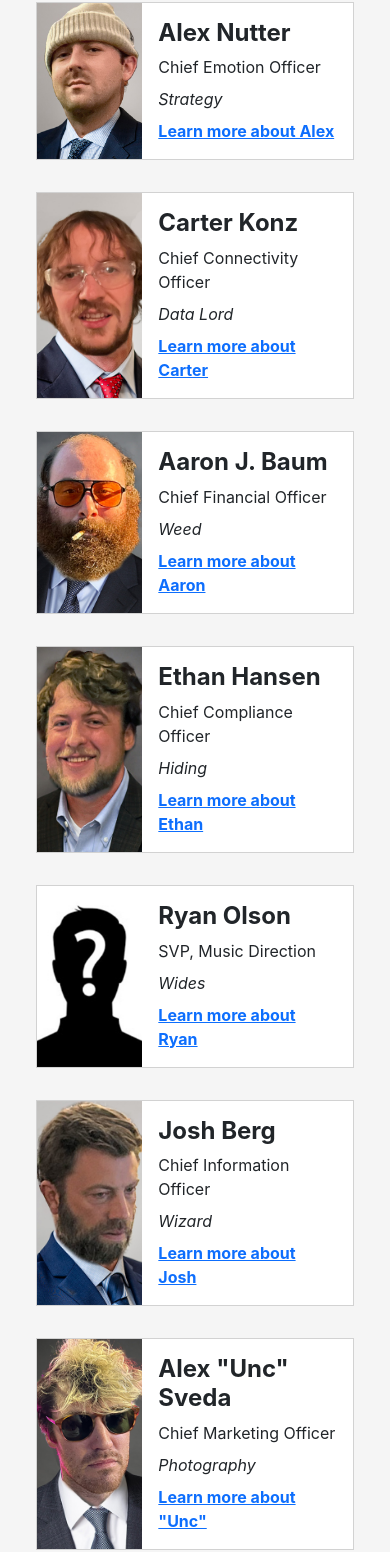
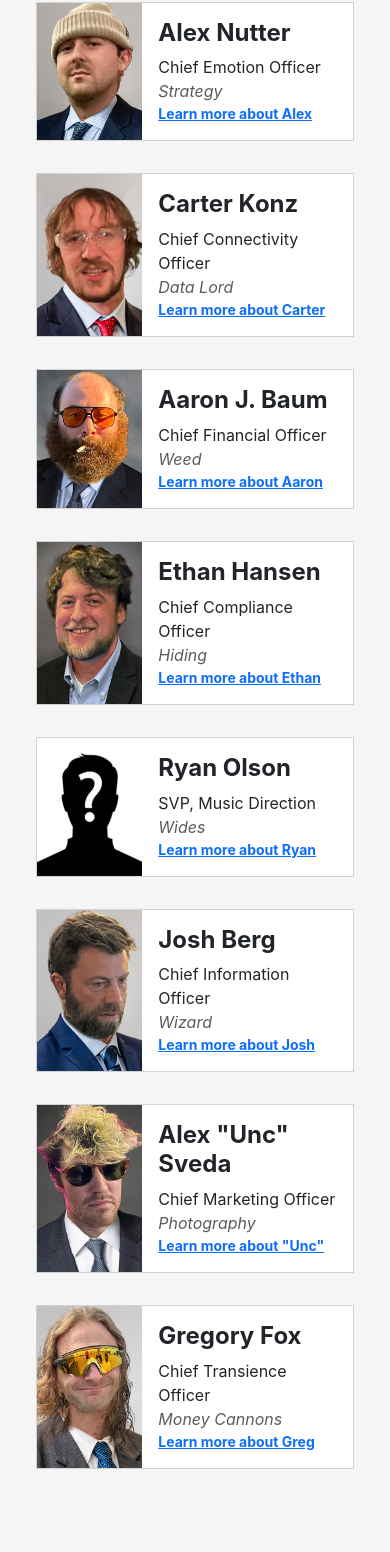
Before and after one commit to cartfisk/braingiver.life, a plain HTML site: page team.html in a window 390 px wide. Shown: the part 165-1717 px from the top of the page. After the commit the page ends 1650 px from the top, so only its background shows below. Drawn offline with nearby package versions, Linux system fonts and the light colour scheme.

Commit message:
new fix for small screens

```diff
--- a/team.html
+++ b/team.html
@@ -20,120 +20,120 @@
             <div class="row justify-content-center">
                 <div class="card m-3 p-0 rounded-0" style="max-width: 480px;">
                     <div class="row g-0">
-                        <div class="col-4">
-                            <img src="assets/images/nutter.jpg" class="img-fluid h-100 object-fit-cover" alt="Alex Nutter">
+                        <div class="col-4 d-flex">
+                            <img src="assets/images/nutter.jpg" class="img-fluid object-fit-cover" alt="Alex Nutter">
                         </div>
                         <div class="col-8">
-                            <div class="card-body">
+                            <div class="card-body d-flex flex-column justify-content-evenly">
                                 <h5 class="card-title">Alex Nutter</h5>
-                                <p class="card-text">Chief Emotion Officer</p>
-                                <p class="card-text fst-italic">Strategy</p>
-                                <a href="https://instagram.com/dealdrugger" class="card-text fw-bold">Learn more about Alex</a>
+                                <div class="card-text">Chief Emotion Officer</div>
+                                <div class="card-text text-muted fst-italic">Strategy</div>
+                                <small><a href="https://instagram.com/dealdrugger" class="card-text fw-bold">Learn more about Alex</a></small>
                             </div>
                         </div>
                     </div>
                 </div>
                 <div class="card m-3 p-0 rounded-0" style="max-width: 480px;">
                     <div class="row g-0">
-                        <div class="col-4">
-                            <img src="assets/images/carter.jpg" class="img-fluid h-100 object-fit-cover" alt="Carter Konz">
+                        <div class="col-4 d-flex">
+                            <img src="assets/images/carter.jpg" class="img-fluid object-fit-cover" alt="Carter Konz">
                         </div>
                         <div class="col-8">
-                            <div class="card-body">
+                            <div class="card-body d-flex flex-column justify-content-evenly">
                                 <h5 class="card-title">Carter Konz</h5>
-                                <p class="card-text">Chief Connectivity Officer</p>
-                                <p class="card-text fst-italic">Data Lord</p>
-                                <a href="https://instagram.com/vlushairlines" class="card-text fw-bold">Learn more about Carter</a>
+                                <div class="card-text">Chief Connectivity Officer</div>
+                                <div class="card-text text-muted fst-italic">Data Lord</div>
+                                <small><a href="https://instagram.com/vlushairlines" class="card-text fw-bold">Learn more about Carter</a></small>
                             </div>
                         </div>
                     </div>
                 </div>
                 <div class="card m-3 p-0 rounded-0" style="max-width: 480px;">
                     <div class="row g-0">
-                        <div class="col-4">
-                            <img src="assets/images/baum.jpg" class="img-fluid h-100 object-fit-cover" alt="Aaron J. Baum">
+                        <div class="col-4 d-flex">
+                            <img src="assets/images/baum.jpg" class="img-fluid object-fit-cover" alt="Aaron J. Baum">
                         </div>
                         <div class="col-8">
-                            <div class="card-body">
+                            <div class="card-body d-flex flex-column justify-content-evenly">
                                 <h5 class="card-title">Aaron J. Baum</h5>
-                                <p class="card-text">Chief Financial Officer</p>
-                                <p class="card-text fst-italic">Weed</p>
-                                <a href="https://instagram.com/ajabaum" class="card-text fw-bold">Learn more about Aaron</a>
+                                <div class="card-text">Chief Financial Officer</div>
+                                <div class="card-text text-muted fst-italic">Weed</div>
+                                <small><a href="https://instagram.com/ajabaum" class="card-text fw-bold">Learn more about Aaron</a></small>
                             </div>
                         </div>
                     </div>
                 </div>
                 <div class="card m-3 p-0 rounded-0" style="max-width: 480px;">
                     <div class="row g-0">
-                        <div class="col-4">
-                            <img src="assets/images/sen.jpg" class="img-fluid h-100 object-fit-cover" alt="Ethan Hansen">
+                        <div class="col-4 d-flex">
+                            <img src="assets/images/sen.jpg" class="img-fluid object-fit-cover" alt="Ethan Hansen">
                         </div>
                         <div class="col-8">
-                            <div class="card-body">
+                            <div class="card-body d-flex flex-column justify-content-evenly">
                                 <h5 class="card-title">Ethan Hansen</h5>
-                                <p class="card-text">Chief Compliance Officer</p>
-                                <p class="card-text fst-italic">Hiding</p>
-                                <a href="https://instagram.com/ethan_hansen__" class="card-text fw-bold">Learn more about Ethan</a>
+                                <div class="card-text">Chief Compliance Officer</div>
+                                <div class="card-text text-muted fst-italic">Hiding</div>
+                                <small><a href="https://instagram.com/ethan_hansen__" class="card-text fw-bold">Learn more about Ethan</a></small>
                             </div>
                         </div>
                     </div>
                 </div>
                 <div class="card m-3 p-0 rounded-0" style="max-width: 480px;">
                     <div class="row g-0">
-                        <div class="col-4">
-                            <img src="assets/images/olson.jpg" class="img-fluid h-100 object-fit-cover" alt="Ryan Olson">
+                        <div class="col-4 d-flex">
+                            <img src="assets/images/olson.jpg" class="img-fluid object-fit-cover" alt="Ryan Olson">
                         </div>
                         <div class="col-8">
-                            <div class="card-body">
+                            <div class="card-body d-flex flex-column justify-content-evenly">
                                 <h5 class="card-title">Ryan Olson</h5>
-                                <p class="card-text">SVP, Music Direction</p>
-                                <p class="card-text fst-italic">Wides</p>
-                                <a href="https://instagram.com/arsononly" class="card-text fw-bold">Learn more about Ryan</a>
+                                <div class="card-text">SVP, Music Direction</div>
+                                <div class="card-text text-muted fst-italic">Wides</div>
+                                <small><a href="https://instagram.com/arsononly" class="card-text fw-bold">Learn more about Ryan</a></small>
                             </div>
                         </div>
                     </div>
                 </div>
                 <div class="card m-3 p-0 rounded-0" style="max-width: 480px;">
                     <div class="row g-0">
-                        <div class="col-4">
-                            <img src="assets/images/berg.jpg" class="img-fluid h-100 object-fit-cover" alt="Josh Berg">
+                        <div class="col-4 d-flex">
+                            <img src="assets/images/berg.jpg" class="img-fluid object-fit-cover" alt="Josh Berg">
                         </div>
                         <div class="col-8">
-                            <div class="card-body">
+                            <div class="card-body d-flex flex-column justify-content-evenly">
                                 <h5 class="card-title">Josh Berg</h5>
-                                <p class="card-text">Chief Information Officer</p>
-                                <p class="card-text fst-italic">Wizard</p>
-                                <a href="https://instagram.com/love_burg" class="card-text fw-bold">Learn more about Josh</a>
+                                <div class="card-text">Chief Information Officer</div>
+                                <div class="card-text text-muted fst-italic">Wizard</div>
+                                <small><a href="https://instagram.com/love_burg" class="card-text fw-bold">Learn more about Josh</a></small>
                             </div>
                         </div>
                     </div>
                 </div>
                 <div class="card m-3 p-0 rounded-0" style="max-width: 480px;">
                     <div class="row g-0">
-                        <div class="col-4">
-                            <img src="assets/images/unc.jpg" class="img-fluid h-100 object-fit-cover" alt='Alex "Unc" Sveda'>
+                        <div class="col-4 d-flex">
+                            <img src="assets/images/unc.jpg" class="img-fluid object-fit-cover" alt='Alex "Unc" Sveda'>
                         </div>
                         <div class="col-8">
-                            <div class="card-body">
+                            <div class="card-body d-flex flex-column justify-content-evenly">
                                 <h5 class="card-title">Alex "Unc" Sveda</h5>
-                                <p class="card-text">Chief Marketing Officer</p>
-                                <p class="card-text fst-italic">Photography</p>
-                                <a href="https://instagram.com/slamdunkapher" class="card-text fw-bold">Learn more about "Unc"</a>
+                                <div class="card-text">Chief Marketing Officer</div>
+                                <div class="card-text text-muted fst-italic">Photography</div>
+                                <small><a href="https://instagram.com/slamdunkapher" class="card-text fw-bold">Learn more about "Unc"</a></small>
                             </div>
                         </div>
                     </div>
                 </div>
                 <div class="card m-3 p-0 rounded-0" style="max-width: 480px;">
                     <div class="row g-0">
-                        <div class="col-4">
-                            <img src="assets/images/greg.jpg" class="img-fluid h-100 object-fit-cover" alt='Alex "Unc" Sveda'>
+                        <div class="col-4 d-flex">
+                            <img src="assets/images/greg.jpg" class="img-fluid object-fit-cover" alt='Alex "Unc" Sveda'>
                         </div>
                         <div class="col-8">
-                            <div class="card-body">
+                            <div class="card-body d-flex flex-column justify-content-evenly">
                                 <h5 class="card-title">Gregory Fox</h5>
-                                <p class="card-text">Chief Transience Officer</p>
-                                <p class="card-text fst-italic">Money Cannons</p>
-                                <a href="https://instagram.com/gdfx" class="card-text fw-bold">Learn more about Greg</a>
+                                <div class="card-text">Chief Transience Officer</div>
+                                <div class="card-text text-muted fst-italic">Money Cannons</div>
+                                <small><a href="https://instagram.com/gdfx" class="card-text fw-bold">Learn more about Greg</a></small>
                             </div>
                         </div>
                     </div>
```
